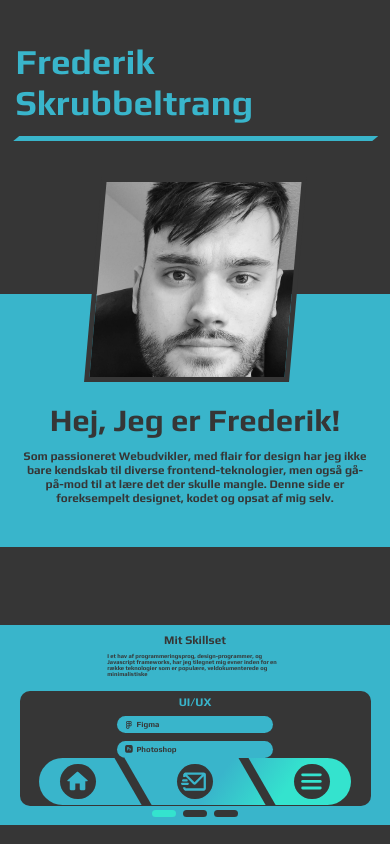
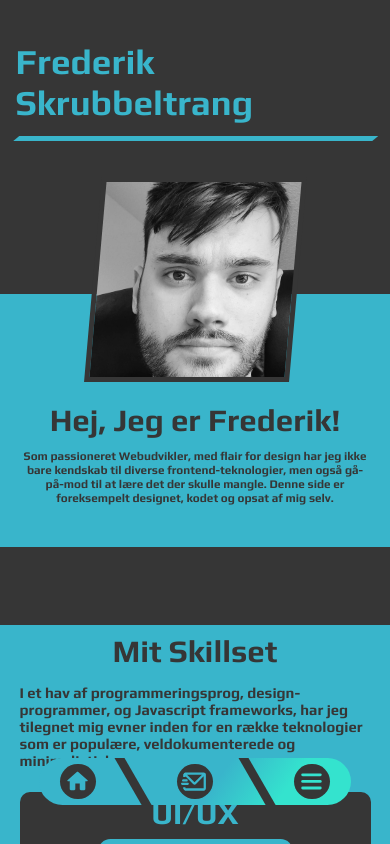
Before and after one commit to fredeskrubba/Portfolio, a React (Create React App) app: page / in a window 390 px wide. Shown: the top 844 px of the page. Built offline with nearby package versions, Linux system fonts and the light colour scheme.

Commit message:
add skill responsitivty

```diff
--- a/src/components/home/Skillset.js
+++ b/src/components/home/Skillset.js
@@ -80,7 +80,7 @@ const Skillset = () => {
   }
 
   return (
-    <section className='skillset-section-desktop'>
+    <section className='skillset-section'>
           <h2>Mit Skillset</h2>
           <p className='sub-text'>I et hav af programmeringsprog, design-programmer, og Javascript frameworks, har jeg tilegnet mig evner inden for en række teknologier som er populære, veldokumenterede og minimalistiske</p>
           <article className='carousel'>
--- a/src/styles/homepage/skills.css
+++ b/src/styles/homepage/skills.css
@@ -1,4 +1,4 @@
-.skillset-section-desktop{
+.skillset-section{
     background-color: #39b5cb;
     display: flex;
     flex-direction: column;
@@ -108,3 +108,30 @@ svg{
 .activeTab{
     background-color: #34E3CE;
 }
+
+@media screen and (max-width: 992px){
+    .skillset-section h2{
+        font-size: 8vw;
+    }
+    .skillset-section p{
+        font-size: 3.8vw;
+        width: 100%;
+    }
+
+    .skill-bar{
+        width: 100%;
+    }
+    .skill-bar svg{
+        width: 4vw;
+        height: 4vw;
+    }
+
+    .tabs{
+        justify-content: space-evenly;
+        width: 100%;
+        margin: 5vw 0;
+    }
+    .tab{
+        padding: 3vw 8vw;
+    }
+}
```
